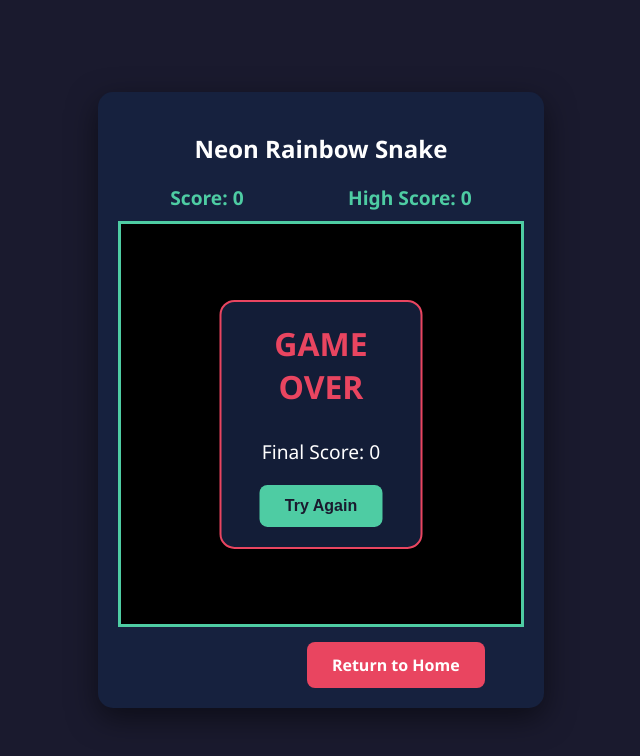
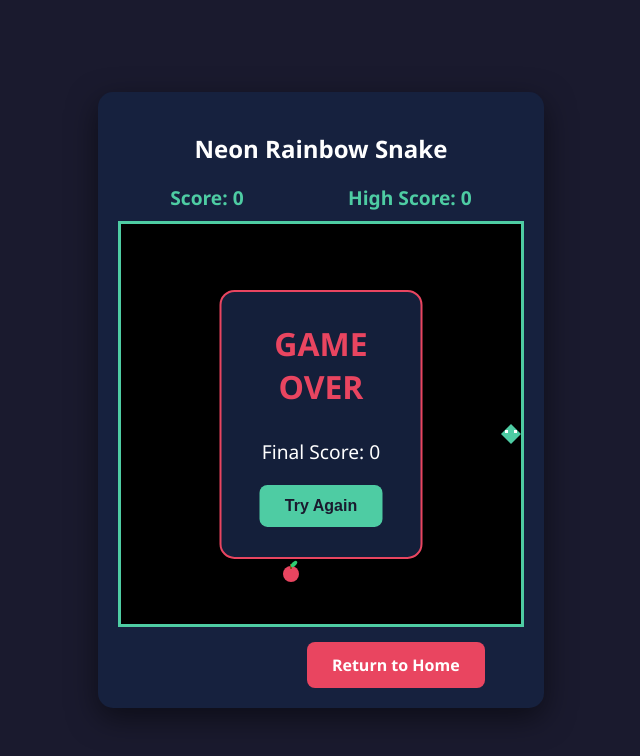
Before and after one commit to kspark16/IS201, a plain HTML site: page snakeGame.html in a window 1280 px wide. Both pictures are taken after a click on the button "Start Game". Shown: the whole page, without its empty margins (319-959 px from the left). Drawn offline with Linux system fonts and the light colour scheme.

Commit message:
snakeGame.html

```diff
--- a/snakeGame.html
+++ b/snakeGame.html
@@ -53,9 +53,9 @@
             text-decoration: none;
         }
         .start-btn { background-color: #4ecca3; color: #1a1a2e; }
+        .start-btn:hover { transform: scale(1.05); }
         .home-link { background-color: #e94560; color: white; }
 
-        /* Game Over Overlay Styles */
         #game-over-overlay {
             position: absolute;
             top: 50%;
@@ -64,10 +64,11 @@
             display: none;
             flex-direction: column;
             align-items: center;
-            background: rgba(22, 33, 62, 0.9);
-            padding: 20px;
+            background: rgba(22, 33, 62, 0.95);
+            padding: 30px;
             border-radius: 15px;
             border: 2px solid #e94560;
+            z-index: 10;
         }
     </style>
 </head>
@@ -86,12 +87,12 @@
             <div id="game-over-overlay">
                 <h1 style="color: #e94560; margin: 0 0 10px 0;">GAME OVER</h1>
                 <p id="final-score-text" style="font-size: 1.2rem; margin-bottom: 20px;"></p>
-                <button class="start-btn" onclick="startGame()">Try Again</button>
+                <button class="start-btn" id="retry-btn">Try Again</button>
             </div>
         </div>
 
         <div class="btn-container">
-            <button id="main-start-btn" class="start-btn" onclick="startGame()">Start Game</button>
+            <button id="main-start-btn" class="start-btn">Start Game</button>
             <a href="index.html" class="home-link">Return to Home</a>
         </div>
     </div>
@@ -104,9 +105,10 @@
         const overlay = document.getElementById("game-over-overlay");
         const finalScoreText = document.getElementById("final-score-text");
         const mainStartBtn = document.getElementById("main-start-btn");
+        const retryBtn = document.getElementById("retry-btn");
 
         const box = 20;
-        let snake, food, d, nextD, score, game, currentSpeed, isPlaying;
+        let snake, food, d, nextD, score, game, currentSpeed, isPlaying = false;
 
         let highScore = localStorage.getItem("snakeHighScore") || 0;
         highElement.innerHTML = "High Score: " + highScore;
@@ -114,16 +116,17 @@
         const neonColors = ["#FF00FF", "#00FFFF", "#00FF00", "#FFFF00", "#FF0000", "#FF8C00", "#7FFF00"];
 
         function init() {
+            // Initial snake: Head is first color, following segments take other colors
             snake = [{ x: 10 * box, y: 10 * box, color: "#4ecca3" }];
             generateFood();
             score = 0;
             d = "RIGHT";
             nextD = "RIGHT";
-            currentSpeed = 180; // Slightly slower starting speed (180ms)
+            currentSpeed =180;
             isPlaying = true;
             scoreElement.innerHTML = "Score: " + score;
             overlay.style.display = "none";
-            mainStartBtn.style.visibility = "hidden"; // Hide main button while playing
+            mainStartBtn.style.visibility = "hidden";
         }
 
         function generateFood() {
@@ -132,12 +135,11 @@
                 let newX = Math.floor(Math.random() * (canvas.width / box)) * box;
                 let newY = Math.floor(Math.random() * (canvas.height / box)) * box;
 
-                const isTopLeft = (newX === 0 && newY === 0);
-                const isTopRight = (newX === canvas.width - box && newY === 0);
-                const isBottomLeft = (newX === 0 && newY === canvas.height - box);
-                const isBottomRight = (newX === canvas.width - box && newY === canvas.height - box);
+                // Corner protection logic
+                const isCorner = (newX === 0 || newX === canvas.width - box) &&
+                                 (newY === 0 || newY === canvas.height - box);
 
-                if (!isTopLeft && !isTopRight && !isBottomLeft && !isBottomRight) {
+                if (!isCorner) {
                     food = { x: newX, y: newY };
                     valid = true;
                 }
@@ -145,6 +147,7 @@
         }
 
         document.addEventListener("keydown", (e) => {
+            if(!isPlaying) return;
             const key = e.keyCode;
             if(key == 37 && d != "RIGHT") nextD = "LEFT";
             else if(key == 38 && d != "DOWN") nextD = "UP";
@@ -164,7 +167,7 @@
             ctx.fillStyle = "black";
             ctx.fillRect(0, 0, canvas.width, canvas.height);
 
-            // DRAW APPLE
+            // DRAW APPLE (With stem and leaf)
             const centerX = food.x + box / 2;
             const centerY = food.y + box / 2;
             const radius = box / 2 - 2;
@@ -183,6 +186,7 @@
             snake.forEach((segment, i) => {
                 ctx.fillStyle = segment.color;
                 if (i === 0) {
+                    // Diamond Head
                     ctx.beginPath();
                     ctx.moveTo(segment.x + box / 2, segment.y);
                     ctx.lineTo(segment.x + box, segment.y + box / 2);
@@ -190,13 +194,12 @@
                     ctx.lineTo(segment.x, segment.y + box / 2);
                     ctx.closePath();
                     ctx.fill();
+                    // Eyes
                     ctx.fillStyle = "white";
                     ctx.fillRect(segment.x + 4, segment.y + 6, 3, 3);
                     ctx.fillRect(segment.x + 13, segment.y + 6, 3, 3);
-                    ctx.fillStyle = "black";
-                    ctx.fillRect(segment.x + 5, segment.y + 7, 1, 1);
-                    ctx.fillRect(segment.x + 14, segment.y + 7, 1, 1);
                 } else {
+                    // Rounded body segments
                     ctx.fillRect(segment.x + 1, segment.y + 1, box - 2, box - 2);
                 }
             });
@@ -209,34 +212,23 @@
             if (d === "RIGHT") headX += box;
             if (d === "DOWN") headY += box;
 
-            // COLLISION
+            // COLLISION DETECTION
             if (headX < 0 || headX >= canvas.width || headY < 0 || headY >= canvas.height ||
-                snake.some(seg => seg.x === headX && seg.y === headY)) {
+                snake.some((seg, index) => index !== 0 && seg.x === headX && seg.y === headY)) {
 
-                isPlaying = false;
-                clearTimeout(game);
-
-                if (score > highScore) {
-                    highScore = score;
-                    localStorage.setItem("snakeHighScore", highScore);
-                    highElement.innerHTML = "High Score: " + highScore;
-                }
-
-                // Clear board and show Game Over UI
-                ctx.fillStyle = "black";
-                ctx.fillRect(0, 0, canvas.width, canvas.height);
-                finalScoreText.innerText = "Final Score: " + score;
-                overlay.style.display = "flex";
+                gameOver();
                 return;
             }
 
+            // Create new head with the current head's color
             const newHead = { x: headX, y: headY, color: snake[0].color };
 
             if (headX === food.x && headY === food.y) {
                 score++;
                 scoreElement.innerHTML = "Score: " + score;
+                // The head gets a new rainbow color, old head becomes part of body
                 newHead.color = neonColors[Math.floor(Math.random() * neonColors.length)];
-                if (currentSpeed > 60) currentSpeed -= 4; // Progress speed
+                if (currentSpeed > 60) currentSpeed -= 4;
                 generateFood();
             } else {
                 snake.pop();
@@ -245,13 +237,29 @@
             snake.unshift(newHead);
         }
 
+        function gameOver() {
+            isPlaying = false;
+            clearTimeout(game);
+            if (score > highScore) {
+                highScore = score;
+                localStorage.setItem("snakeHighScore", highScore);
+                highElement.innerHTML = "High Score: " + highScore;
+            }
+            finalScoreText.innerText = "Final Score: " + score;
+            overlay.style.display = "flex";
+        }
+
         function startGame() {
             clearTimeout(game);
             init();
             gameLoop();
         }
 
-        // Setup initial view
+        // Event Listeners (More reliable than inline onclick for GitHub Pages)
+        mainStartBtn.addEventListener("click", startGame);
+        retryBtn.addEventListener("click", startGame);
+
+        // Initial state
         ctx.fillStyle = "black";
         ctx.fillRect(0, 0, canvas.width, canvas.height);
     </script>
```
